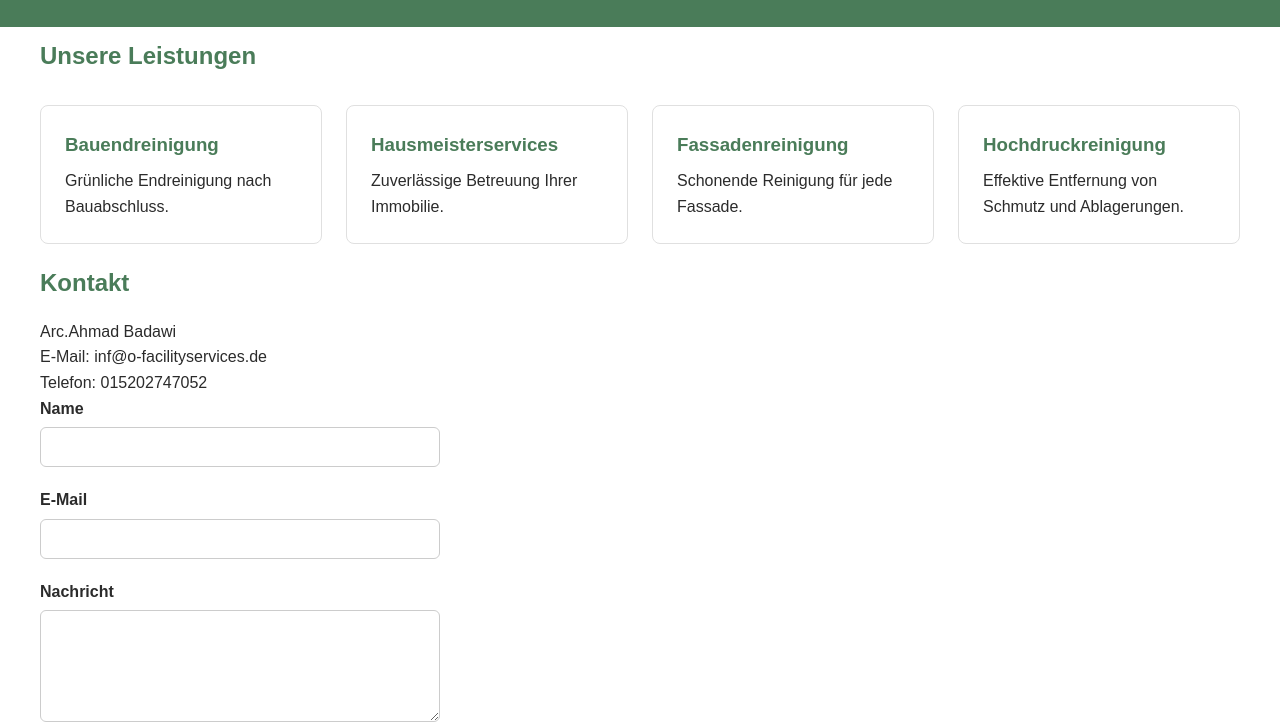
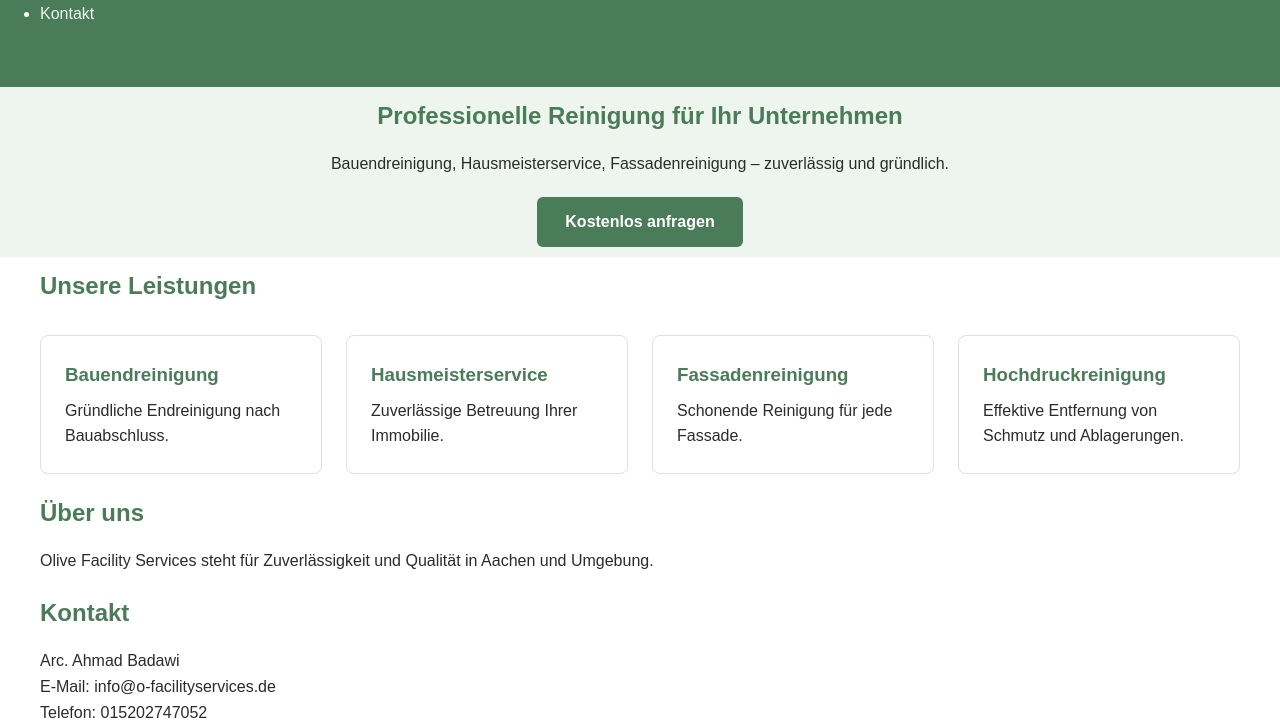
Before and after one commit to midodido0/o-Facilityservices, a plain HTML site: page index.html in a window 1280 px wide. Shown: the part 161-883 px from the top of the page. Drawn offline with Linux system fonts and the light colour scheme.

Commit message:
some update and tipping correction

```diff
--- a/index.html
+++ b/index.html
@@ -5,7 +5,6 @@
     <meta name="viewport" content="width=device-width, initial-scale=1.0">
     <title>Olive Facility Services</title>
     <link rel="stylesheet" href="style.css">
-
 </head>
 <body>
     <header>
@@ -20,17 +19,21 @@
         </nav>
     </header>
 
+    <section id="hero">
+        <h2>Professionelle Reinigung für Ihr Unternehmen</h2>
+        <p>Bauendreinigung, Hausmeisterservice, Fassadenreinigung – zuverlässig und gründlich.</p>
+        <a href="#kontakt" class="btn">Kostenlos anfragen</a>
+    </section>
 
-        <section id="Leistungen">
+    <section id="leistungen">
         <h2>Unsere Leistungen</h2>
-
         <div class="services-grid">
             <div class="service-card">
                 <h3>Bauendreinigung</h3>
-                    <p>Grünliche Endreinigung nach Bauabschluss.</p>
+                <p>Gründliche Endreinigung nach Bauabschluss.</p>
             </div>
             <div class="service-card">
-                    <h3>Hausmeisterservices</h3>
+                <h3>Hausmeisterservice</h3>
                 <p>Zuverlässige Betreuung Ihrer Immobilie.</p>
             </div>
             <div class="service-card">
@@ -44,16 +47,23 @@
         </div>
     </section>
 
+    <section id="ueber-uns">
+        <h2>Über uns</h2>
+        <p>Olive Facility Services steht für Zuverlässigkeit und Qualität in Aachen und Umgebung.</p>
+    </section>
+
     <section id="kontakt">
         <h2>Kontakt</h2>
-            <p>Arc.Ahmad Badawi</p>
-            <p>E-Mail: inf@o-facilityservices.de</p>
+        <p>Arc. Ahmad Badawi</p>
+        <p>E-Mail: info@o-facilityservices.de</p>
         <p>Telefon: 015202747052</p>
-            <form id="contact-form" action="https://formspree.io/f/xyeyzrzl" method="post">
+
+        <form id="contact-form" action="https://formspree.io/f/xyeyzrzl" method="POST">
             <div class="form-group">
                 <label for="name">Name</label>
                 <input type="text" id="name" name="name" required>
             </div>
+
             <div class="form-group">
                 <label for="email">E-Mail</label>
                 <input type="email" id="email" name="email" required>
@@ -63,9 +73,10 @@
                 <label for="message">Nachricht</label>
                 <textarea id="message" name="message" rows="5" required></textarea>
             </div>
+
             <button type="submit" class="btn">Nachricht senden</button>
+        </form>
 
-            </form>
         <p id="form-status"></p>
     </section>
 
@@ -73,6 +84,7 @@
         <p>&copy; 2026 Olive Facility Services</p>
         <p><a href="impressum.html">Impressum</a> | <a href="datenschutz.html">Datenschutz</a></p>
     </footer>
+
     <script src="script.js"></script>
 </body>
 </html>
--- a/style.css
+++ b/style.css
@@ -11,7 +11,7 @@ body {
 header{
     background-color: #4a7c59;
     color: white;
-    padding: 30px 40px;
+    padding: 60px 40px;
     display: attr;
     justify-content:space-between;
     align-items: center;
```
Lines whose indentation alone changed are shown as unchanged.
